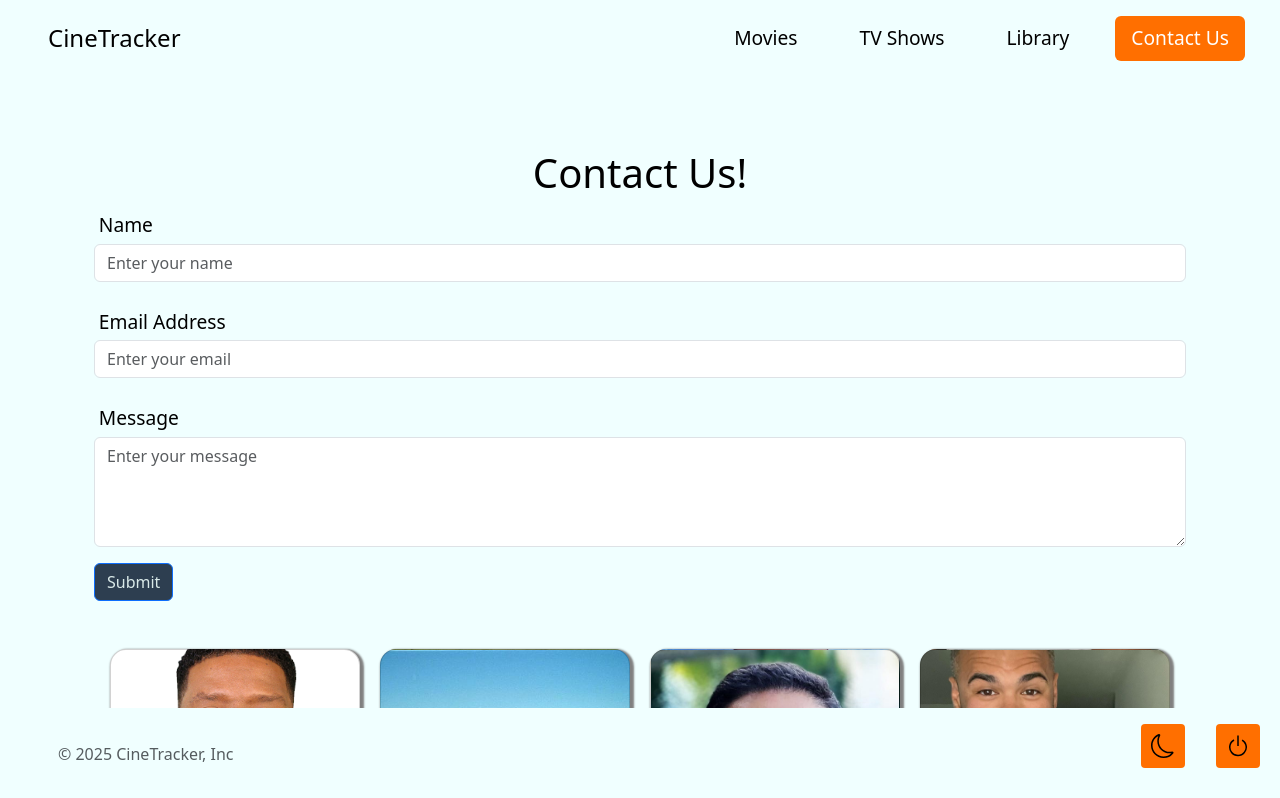
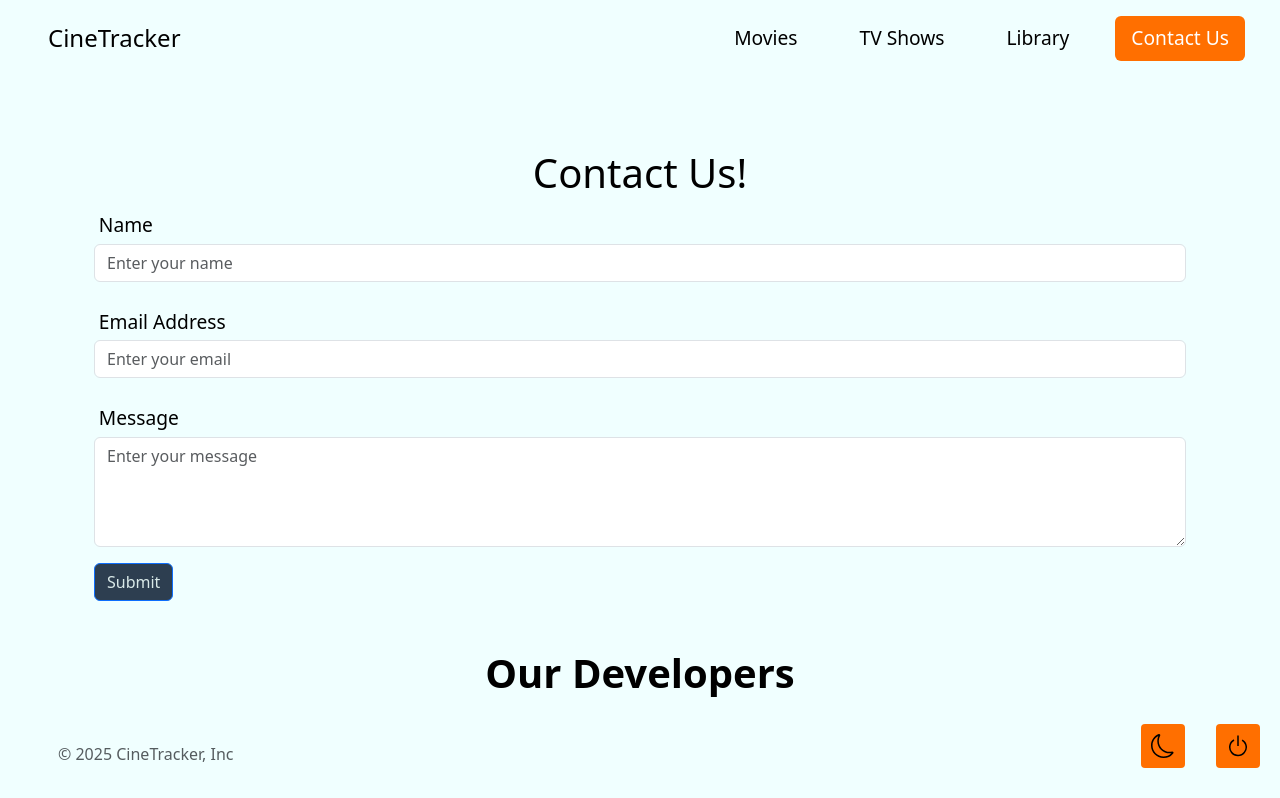
Before and after one commit to gilmerperez/cinetracker, a React (Vite) app in the folder client/: page /Contact in a window 1280 px wide. Shown: the top 798 px of the page. Built offline with nearby package versions, Linux system fonts and the light colour scheme; sample sign-in values are in the browser's storage.

Commit message:
Update contact us page

```diff
--- a/client/src/pages/Contact.tsx
+++ b/client/src/pages/Contact.tsx
@@ -113,6 +113,12 @@ const Contact = () => {
       {/* Developers Section */}
       {/* <div className="custom-flex container py-5"> */}
       {/* <div className="custom-flex row justify-content-center shadow-lg p-4 rounded-4"> */}
+      <h1 style={{ textAlign: "center", paddingBottom: "20px", fontWeight: "bolder" }}>Our Developers</h1>
+      <h5 style={{ textAlign: "center", paddingBottom: "20px" }}>
+  From left to right: <strong>Stanley Bertrand</strong>, <strong>Gilmer Perez</strong>, <strong>Adi Patel</strong> and <strong>Freddy Laboy</strong>.
+</h5>
+
+
       <div className="custom-flex col-12 col-md-3">
         <div
           className="card stanley contact-card movie-card card-cover h-100 overflow-hidden text-bg-dark rounded-4 shadow-lg"
@@ -122,6 +128,7 @@ const Contact = () => {
               <li className="me-auto"></li>
             </ul>
             <div className="center d-flex justify-content-between mt-3">
+
               {/* Action 1 button - GitHub redirect */}
               <a href="https://github.com/bertrandstanley" target="_blank" rel="noopener noreferrer">
                 <button className="contact-card-button card-btn btn text-white svg-button btn-sm border-0">
```
